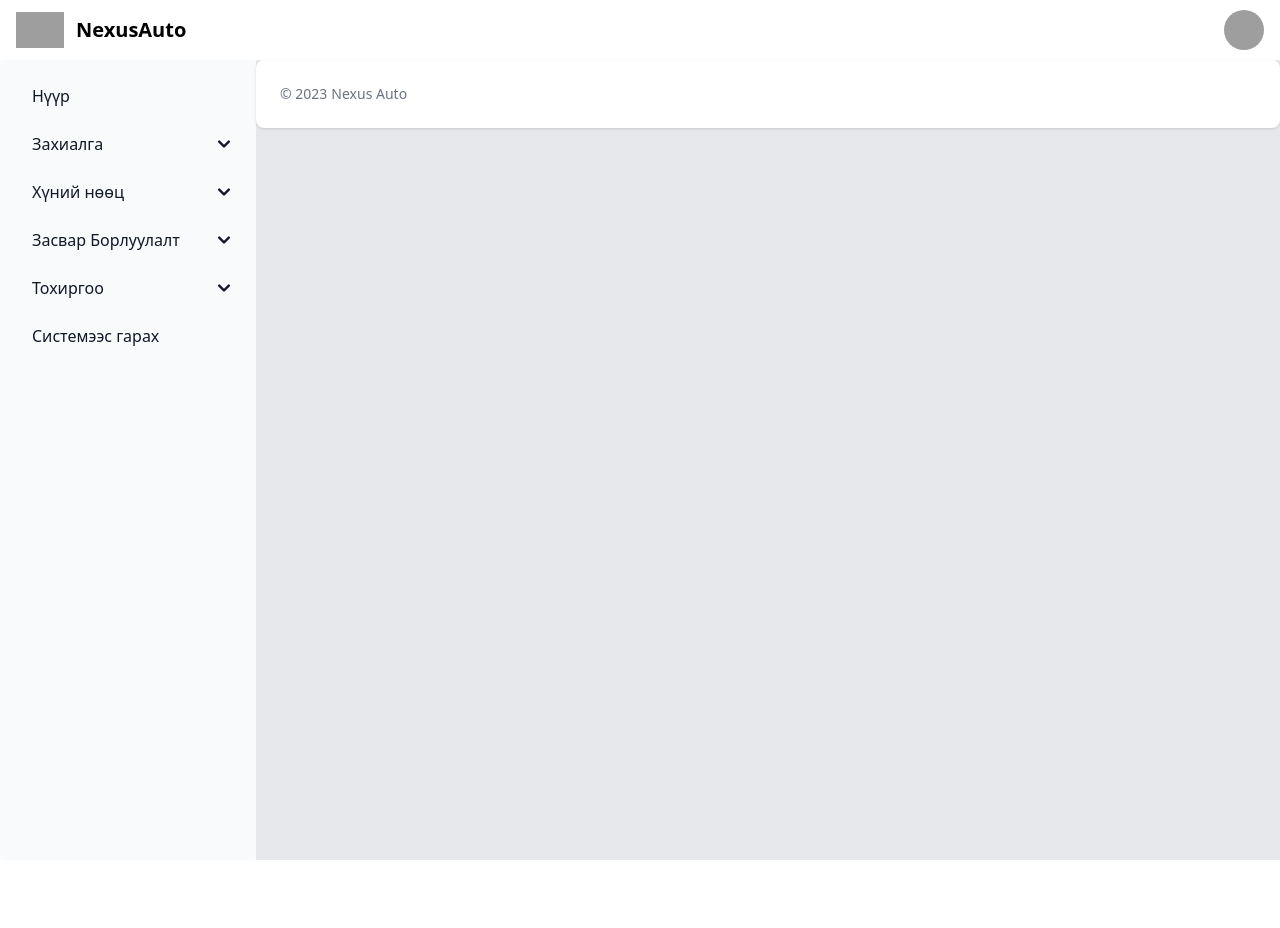
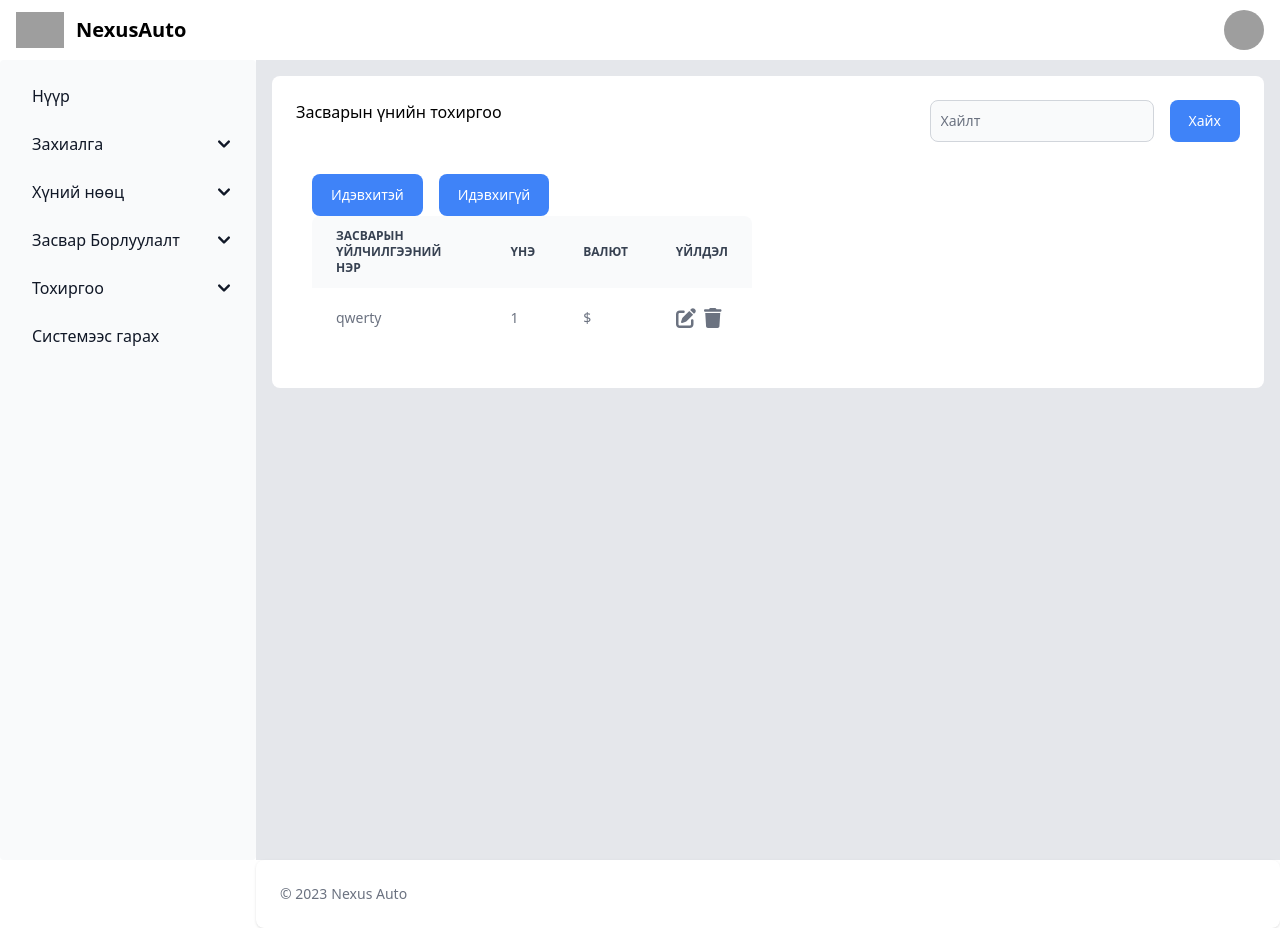
Before and after one commit to Bsodkhuu/systemly_front, a React (Vite) app: page /price in a window 1280 px wide. Before the commit the page ends 860 px from the top, so only its background shows below. Built offline with nearby package versions, Linux system fonts and the light colour scheme; grey boxes are pictures that could not be loaded.

Commit message:
zaswarin vnin tohirgoo

```diff
--- a/src/pages/Settings/Price/index.jsx
+++ b/src/pages/Settings/Price/index.jsx
@@ -1,10 +1,102 @@
+import { TextInput, Button, Card, Table } from "flowbite-react";
 import Layout from "../../../components/layout";
+import { FontAwesomeIcon } from "@fortawesome/react-fontawesome";
+import { faPenToSquare } from "@fortawesome/free-solid-svg-icons";
+import { faTrash } from "@fortawesome/free-solid-svg-icons";
+
+import {useState} from "react";
 
 
 const Price = () => {
+  const [showSearch, setShowSearch] = useState();
+  const [showActive, setShowActive] = useState();
+  const [showInactive, setShowInactive] = useState();
+
+  function active(){
+    {/* zaswarin idewhitei bvrtgene  */}
+    setShowActive();
+  }
+
+  function Inactive(){
+    {/* zaswarin idewhif zawsaraa bvrtgene */}
+    setShowInactive();
+  }
+
+  function createPrice(){
+    setShowModal(false);
+  }
+
+
+  function search(){
+    setShowSearch();
+  }
     return(
         <Layout>
+          <div className="p-4 bg-gray-200 h-screen w-full">
+           <div className="bg-white p-6 rounded-lg">
+           <div className="flex justify-between mb-4">
+            <h4 className="text-1xl">Засварын үнийн тохиргоо</h4>
+            <div className="flex gap-4">
+              <TextInput id="searc" type="search" placeholder="Хайлт"/>
+              <Button className="bg-blue-500" onClick={search}>
+                Хайх
+              </Button>
+            </div>
+           </div>
 
+
+           <div className="grid grid-cols-2">
+             <div className="p-4">
+
+             <div className="max-w-lg">
+              <div className="flex gap-4">
+
+              <Button className="bg-blue-500" onClick={active}>Идэвхитэй</Button>
+
+
+                <Button className="bg-blue-500" onClick={Inactive}>
+                  Идэвхигүй
+                </Button>
+
+              </div>
+              <Table>
+                <Table.Head className="uppercase">
+                 <Table.HeadCell>
+                  Засварын үйлчилгээний нэр
+                 </Table.HeadCell>
+                 <Table.HeadCell>
+                  Үнэ
+                 </Table.HeadCell>
+                 <Table.HeadCell>
+                   Валют
+                 </Table.HeadCell>
+                 <Table.HeadCell>
+                  Үйлдэл
+                 </Table.HeadCell>
+                </Table.Head>
+                <Table.Body>
+                  <Table.Row>
+                    <Table.Cell>
+                      qwerty
+                    </Table.Cell>
+                    <Table.Cell>
+                      1
+                    </Table.Cell>
+                    <Table.Cell>
+                      $
+                    </Table.Cell>
+                    <Table.Cell className="text-xl space-x-2">
+                     <FontAwesomeIcon icon={faPenToSquare} />
+                     <FontAwesomeIcon icon={faTrash} />
+                    </Table.Cell>
+                  </Table.Row>
+                </Table.Body>
+              </Table>
+             </div>
+             </div>
+           </div>
+           </div>
+          </div>
         </Layout>
     );
 }
```
